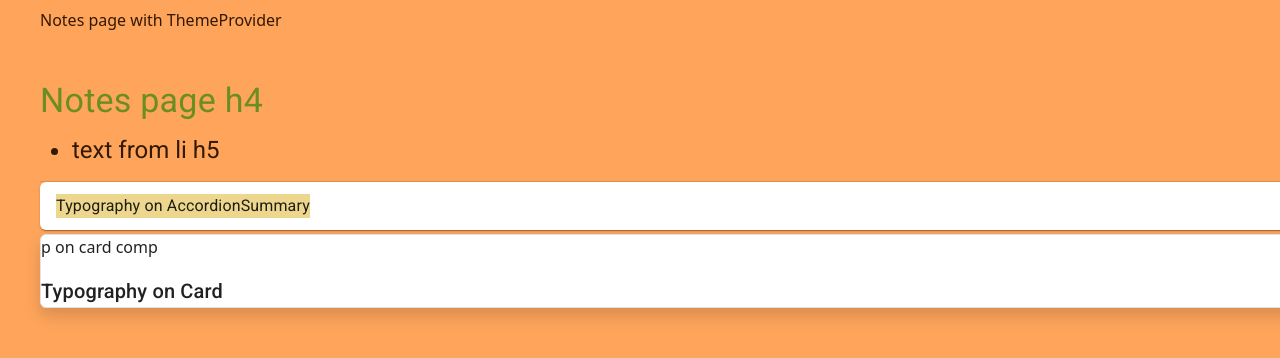
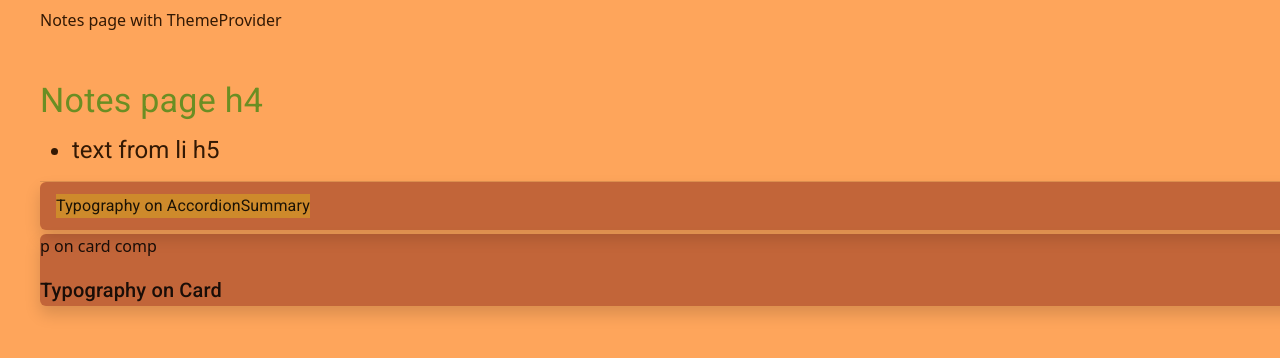
Before and after one commit to arother65/material-tut, a React (Create React App) app: page / in a window 1280 px wide. Shown: the top 358 px of the page. Built offline with nearby package versions, Linux system fonts and the light colour scheme.

Commit message:
...changed object Theme in App.js

```diff
--- a/public/index.html
+++ b/public/index.html
@@ -5,7 +5,7 @@
   <meta charset="utf-8" />
   <link rel="icon" href="%PUBLIC_URL%/favicon.ico" />
   <meta name="viewport" content="width=device-width, initial-scale=1" />
-  <meta name="theme-color" content="#000000" />
+  <!-- <meta name="theme-color" content="#000000" /> -->
   <meta name="description" content="Web site created using create-react-app" />
   <link rel="stylesheet" href="https://fonts.googleapis.com/css?family=Roboto:300,400,500,700&display=swap" />
   <!--
--- a/src/App.js
+++ b/src/App.js
@@ -53,6 +53,9 @@ export default function App( props ) {
       info: {
         main: '#0000ff',
       },
+      background: {
+        main: '#67060666',
+      },
       contrastThreshold: 3,
       tonalOffset: 0.5,
     }  // palette
--- a/src/pages/Notes.js
+++ b/src/pages/Notes.js
@@ -164,7 +164,7 @@ export default function Notes({ theme }) {
                 </Button> */}
 
                 <FormControl variant="filled" sx={{ m: 1, minWidth: 100 }}>
-                  <InputLabel id="demo-simple-select-label" color='darkgrey'>Theme</InputLabel>
+                  <InputLabel id="demo-simple-select-label" sx={{ color: 'white' }}>Theme</InputLabel>
                   <Select
                     labelId="demo-simple-select-label"
                     id="demo-simple-select"
@@ -172,6 +172,7 @@ export default function Notes({ theme }) {
                     // defaultValue='blue'
                     label="Theme"
                     onChange={switchTheme}
+                    sx={{ color: 'white' }}
                   >
                     <MenuItem value={'red'}>Red</MenuItem>
                     <MenuItem value={'orange'}>Orange</MenuItem>
@@ -185,7 +186,7 @@ export default function Notes({ theme }) {
                 <Button
                   id='idBtnSwitchContainer'
                   startIcon={startIcon}
-                  color="primary"
+                  color="background"
                   onClick={switchContainerWidth}
                   variant="contained" />
               </Tooltip>
@@ -203,11 +204,14 @@ export default function Notes({ theme }) {
 
           {/* using component Accordion */}
           <Accordion
-            className='rounded-2 mt-1'
+            className='rounded-2 mt-1 shadow'
             expanded={expanded}
-            onChange={handleExpansion}>
+            onChange={handleExpansion}
+            // sx={{ backgroundColor: 'darkred' }}>
+            sx={{ backgroundColor: theme.palette.background.main }}>
             <AccordionSummary
               id="panel1-header"
+              className='mt-1'
               expandIcon={<ExpandMoreIcon />}
               aria-controls="panel1-content"
             >
@@ -221,7 +225,7 @@ export default function Notes({ theme }) {
           </Accordion>
 
           {/* comment  */}
-          <Card className="border rounded-2 mt-1 shadow">
+          <Card className="rounded-2 mt-1 shadow" sx={{ backgroundColor: theme.palette.background.main}}>
             <p>p on card comp</p>
             <Typography component="h6" variant="h6">
               Typography on Card
```
Also changed, not shown: src/scss/index.scss (+9 -4 lines), src/scss/index.css, 1 other file (tests, documents, lock files or other folders).
